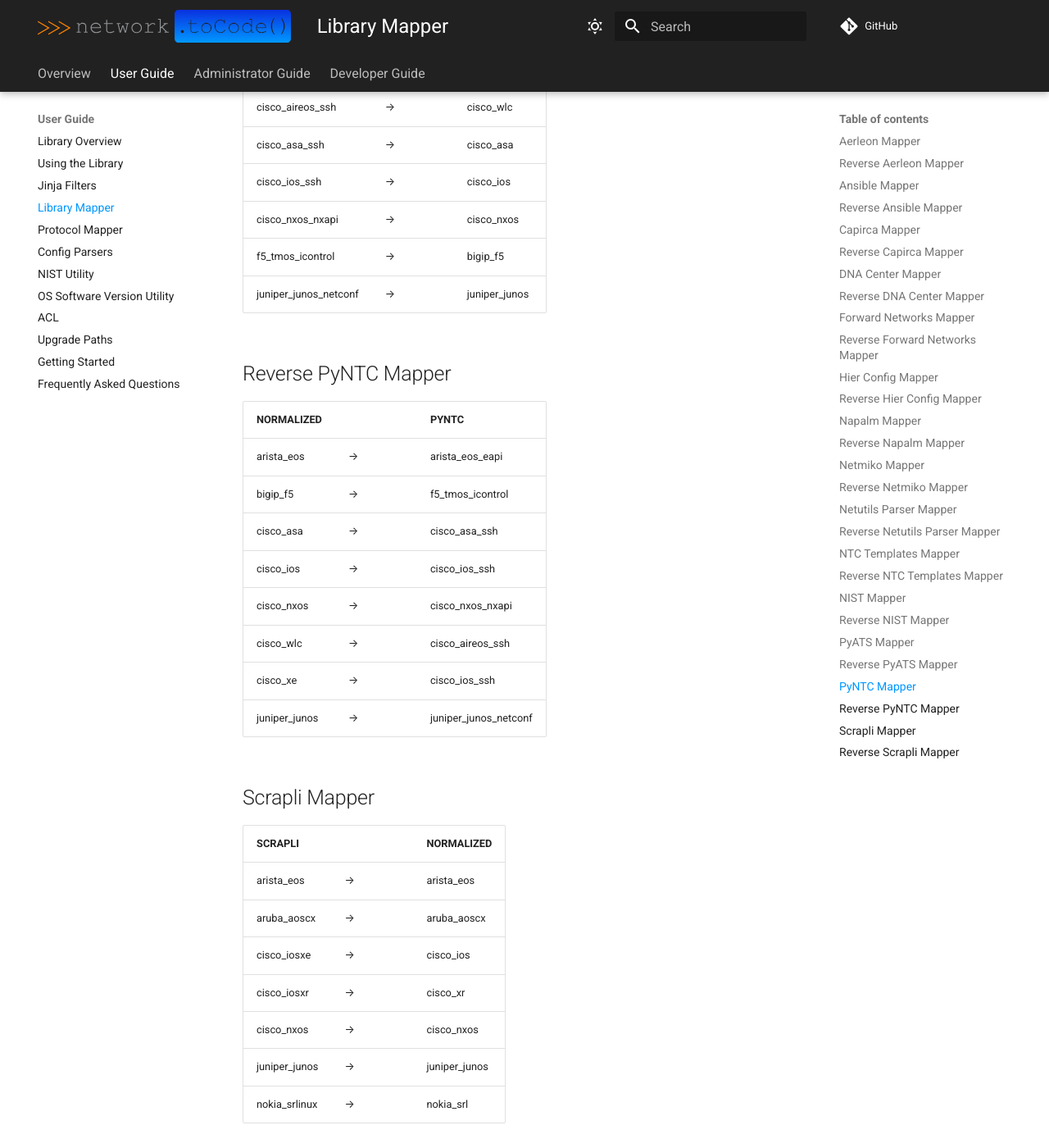
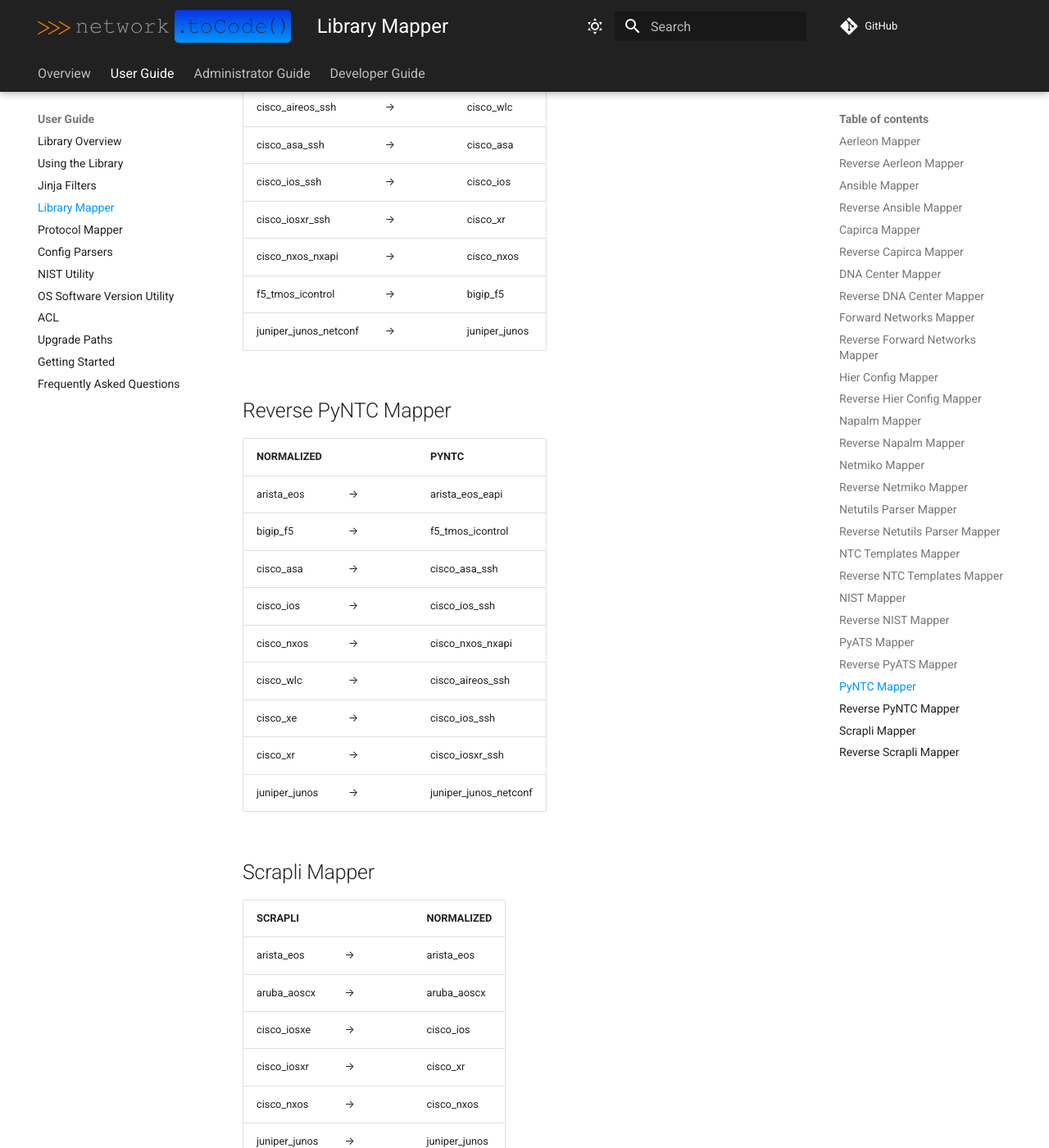
Before and after one commit to networktocode/netutils, an MkDocs documentation site: the page built from docs/user/lib_use_cases_lib_mapper.md, in a window 1280 px wide and 1400 px high, scrolled down 42075 px. Shown: the whole window at 82% size. Built offline with MkDocs 1.6.1 and Material for MkDocs 9.7.7, drawn with Linux system fonts in a browser that asks for light colours; comment, search, counter and statistics services are not loaded.

Commit message:
Run development script

```diff
--- a/docs/user/lib_mapper/pyntc.md
+++ b/docs/user/lib_mapper/pyntc.md
@@ -4,6 +4,7 @@
 | cisco_aireos_ssh | → | cisco_wlc |
 | cisco_asa_ssh | → | cisco_asa |
 | cisco_ios_ssh | → | cisco_ios |
+| cisco_iosxr_ssh | → | cisco_xr |
 | cisco_nxos_nxapi | → | cisco_nxos |
 | f5_tmos_icontrol | → | bigip_f5 |
 | juniper_junos_netconf | → | juniper_junos |
--- a/docs/user/lib_mapper/pyntc_reverse.md
+++ b/docs/user/lib_mapper/pyntc_reverse.md
@@ -7,4 +7,5 @@
 | cisco_nxos | → | cisco_nxos_nxapi |
 | cisco_wlc | → | cisco_aireos_ssh |
 | cisco_xe | → | cisco_ios_ssh |
+| cisco_xr | → | cisco_iosxr_ssh |
 | juniper_junos | → | juniper_junos_netconf |
```
